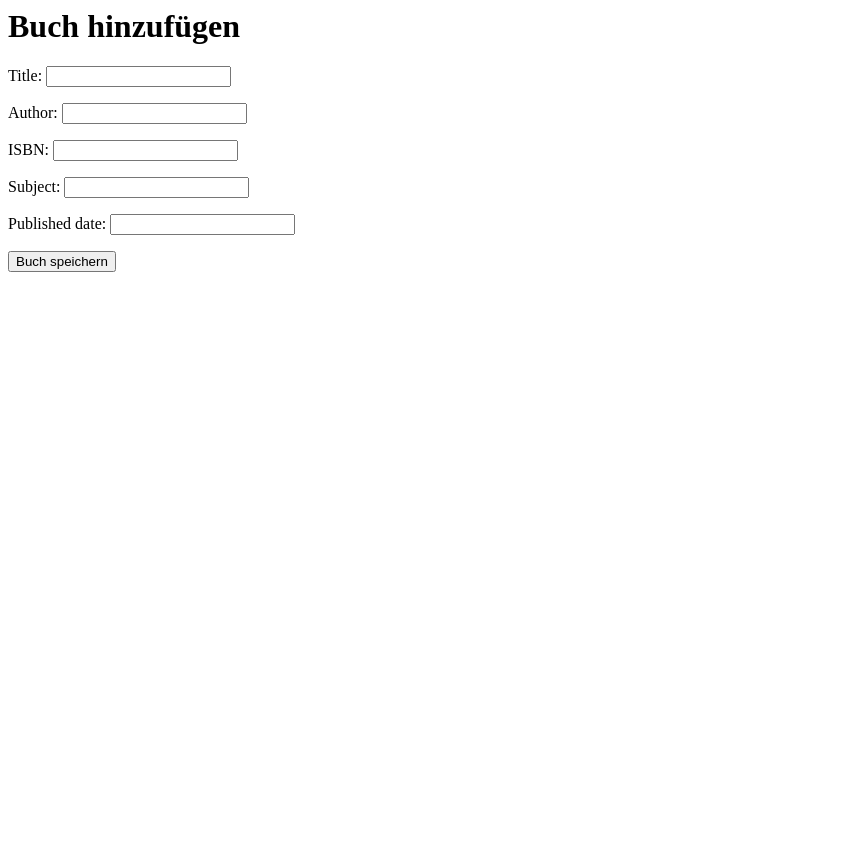
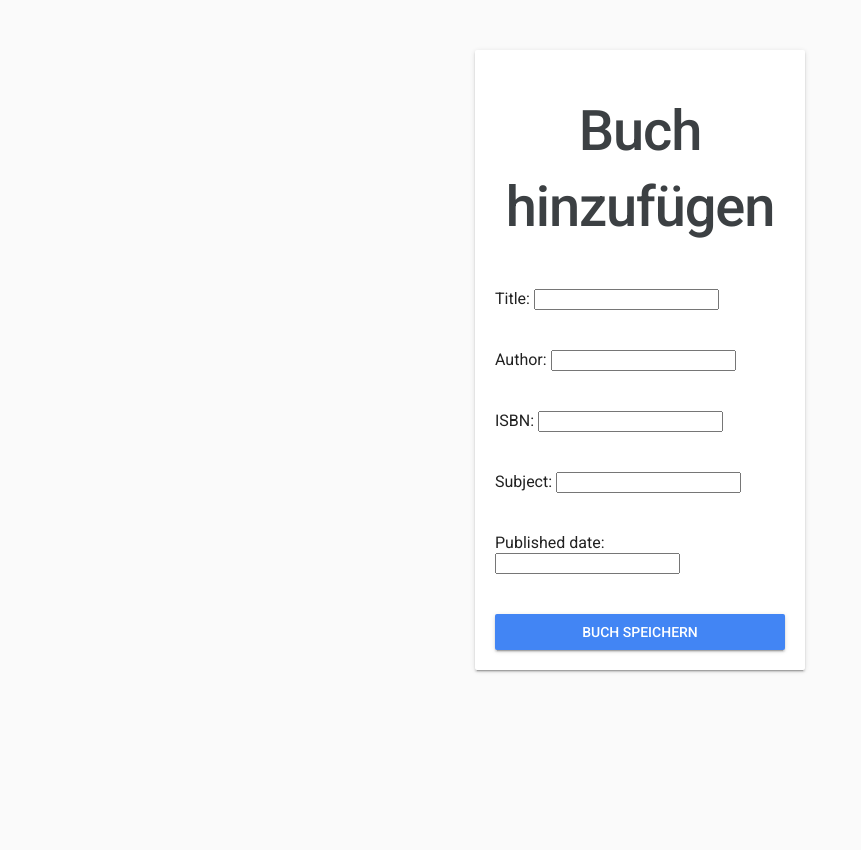
Before and after one commit to coband/Chriesi, a Django app: page /chriesi/add_book/ in a window 1280 px wide. Shown: the whole page, without its empty margins (0-861 px from the left). Before the commit the page ends 272 px from the top, so only its background shows below. Run offline with Django 5.2, Linux system fonts and the light colour scheme.

Commit message:
Neues Template

```diff
--- a/playground/templates/add_book.html
+++ b/playground/templates/add_book.html
@@ -1,5 +1,68 @@
-<h1>Buch hinzufügen</h1>
-<form method="post">
-  {% csrf_token %} {{ form.as_p }}
-  <button type="submit">Buch speichern</button>
-</form>
+<!DOCTYPE html>
+<html lang="de">
+  <head>
+    <meta charset="UTF-8" />
+    <title>Buch hinzufügen</title>
+    <!-- Google Fonts -->
+    <link
+      href="https://fonts.googleapis.com/css2?family=Roboto:wght@400;500&display=swap"
+      rel="stylesheet"
+    />
+    <!-- Material Design Lite CSS -->
+    <link
+      rel="stylesheet"
+      href="https://code.getmdl.io/1.3.0/material.indigo-pink.min.css"
+    />
+    <!-- Custom Styles -->
+    <style>
+      body {
+        font-family: "Roboto", sans-serif;
+        background-color: #fafafa;
+      }
+      .mdl-card {
+        margin: 50px auto;
+        padding: 20px;
+        max-width: 600px;
+      }
+      .mdl-textfield {
+        width: 100%;
+      }
+      .mdl-button--submit {
+        background-color: #4285f4;
+        color: #fff;
+        width: 100%;
+        margin-top: 20px;
+      }
+      h1 {
+        font-weight: 500;
+        text-align: center;
+        color: #3c4043;
+      }
+    </style>
+  </head>
+  <body>
+    <div class="mdl-card mdl-shadow--2dp">
+      <h1>Buch hinzufügen</h1>
+      <form method="post">
+        {% csrf_token %}
+        <!-- Replace form.as_p with custom styled fields -->
+        {{ form.non_field_errors }} {% for field in form %}
+        <div
+          class="mdl-textfield mdl-js-textfield mdl-textfield--floating-label"
+        >
+          {{ field.errors }} {{ field.label_tag }} {{ field }}
+        </div>
+        {% endfor %}
+        <button
+          type="submit"
+          class="mdl-button mdl-js-button mdl-button--raised mdl-button--submit"
+        >
+          Buch speichern
+        </button>
+      </form>
+    </div>
+
+    <!-- Material Design Lite JS -->
+    <script defer src="https://code.getmdl.io/1.3.0/material.min.js"></script>
+  </body>
+</html>
```
